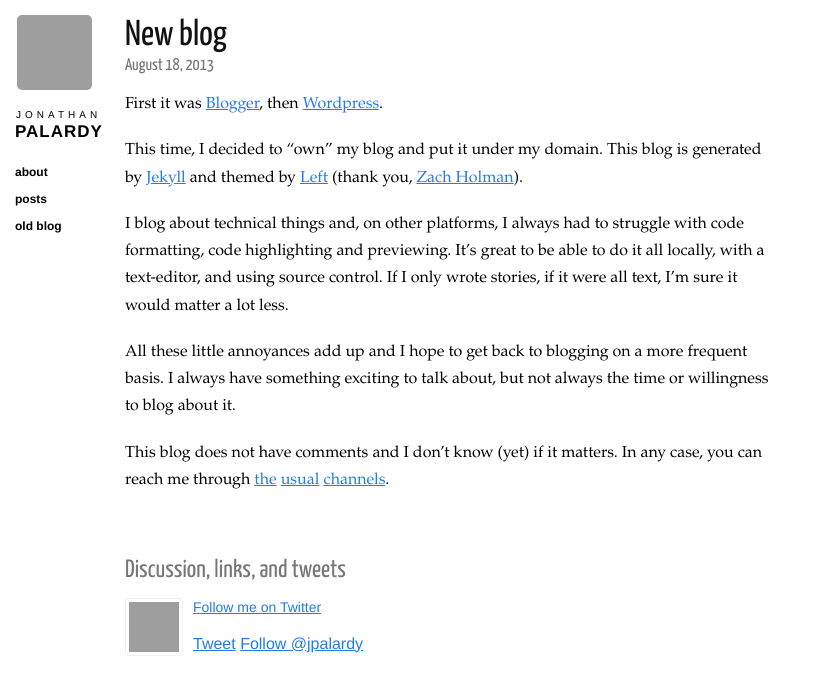
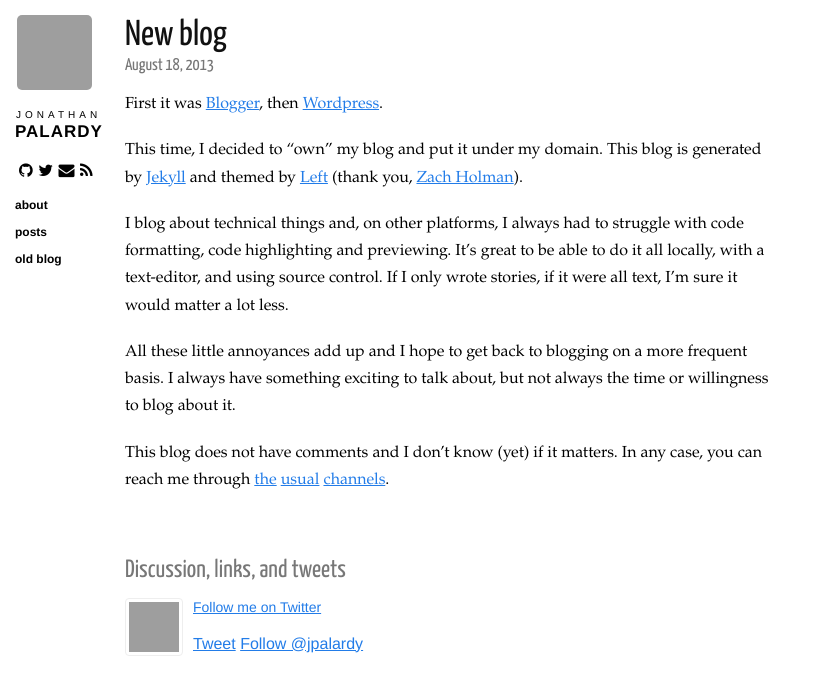
Before and after one commit to jpalardy/jpalardy.github.io, a Jekyll site: the page built from _posts/2013-08-18-new-blog.markdown, in a window 1280 px wide. Shown: the top 695 px of the page, without its empty margins (0-816 px from the left). Built offline with Jekyll 4.4.1, drawn with Linux system fonts in a browser that asks for light colours; Markdown is read by kramdown in place of the engine named in the settings; comment, search, counter and statistics services are not loaded; grey boxes are pictures that could not be loaded.

Commit message:
(twitter/github)_username

```diff
--- a/_config.yml
+++ b/_config.yml
@@ -9,6 +9,6 @@ blog_name: "blog.jpalardy.com"
 url: "http://blog.jpalardy.com"
 description: "Jonathan Palardy's blog about technology"
 email: "jonathan.palardy@gmail.com"
-twitter: "jpalardy"
-github: "jpalardy"
+twitter_username: "jpalardy"
+github_username: "jpalardy"
 gravatar_url: "http://www.gravatar.com/avatar/ecfd1bdc5d3aab1e40f25658817712ba"
--- a/_layouts/layout.html
+++ b/_layouts/layout.html
@@ -32,12 +32,12 @@
       </a>
     </section>
 
-    <!--<section class="meta">-->
-      <!--<a href="https://github.com/{{ site.github }}" target="_blank"><i class="icon icon-github"></i></a>-->
-      <!--<a href="https://twitter.com/{{ site.twitter }}" target="_blank"><i class="icon icon-twitter"></i></a>-->
-      <!--<a href="mailto:{{ site.email }}" target="_blank"><i class="icon icon-envelope"></i></a>-->
-      <!--<a href="/atom.xml"><i class="icon icon-rss"></i></a>-->
-    <!--</section>-->
+    <section class="meta">
+      <a href="https://github.com/{{ site.github_username }}" target="_blank"><i class="icon icon-github"></i></a>
+      <a href="https://twitter.com/{{ site.twitter_username }}" target="_blank"><i class="icon icon-twitter"></i></a>
+      <a href="mailto:{{ site.email }}" target="_blank"><i class="icon icon-envelope"></i></a>
+      <a href="/atom.xml"><i class="icon icon-rss"></i></a>
+    </section>
 
     <section class="sections">
       <ul>
--- a/_layouts/post.html
+++ b/_layouts/post.html
@@ -16,16 +16,16 @@ layout: layout
   <section class="meta">
     <h3>Discussion, links, and tweets</h3>
     <section class="copy">
-      <a href="https://twitter.com/{{ site.twitter }}" target="_blank">
+      <a href="https://twitter.com/{{ site.twitter_username }}" target="_blank">
         <img src="{{ site.gravatar_url }}?s=142" height="50" width="50" />
       </a>
 
       <p>
-      <a href="https://twitter.com/{{ site.twitter }}" target="_blank">Follow me on Twitter</a>
+      <a href="https://twitter.com/{{ site.twitter_username }}" target="_blank">Follow me on Twitter</a>
       </p>
 
-      <a href="http://twitter.com/share" class="twitter-share-button" data-count="none" data-via="{{ site.twitter }}">Tweet</a>
-      <a href="http://twitter.com/{{ site.twitter }}" class="twitter-follow-button" data-show-count="false">Follow @{{ site.twitter }}</a>
+      <a href="http://twitter.com/share" class="twitter-share-button" data-count="none" data-via="{{ site.twitter_username }}">Tweet</a>
+      <a href="http://twitter.com/{{ site.twitter_username }}" class="twitter-follow-button" data-show-count="false">Follow @{{ site.twitter_username }}</a>
       <script src="http://platform.twitter.com/widgets.js" type="text/javascript"></script>
     </section>
   </section>
```
